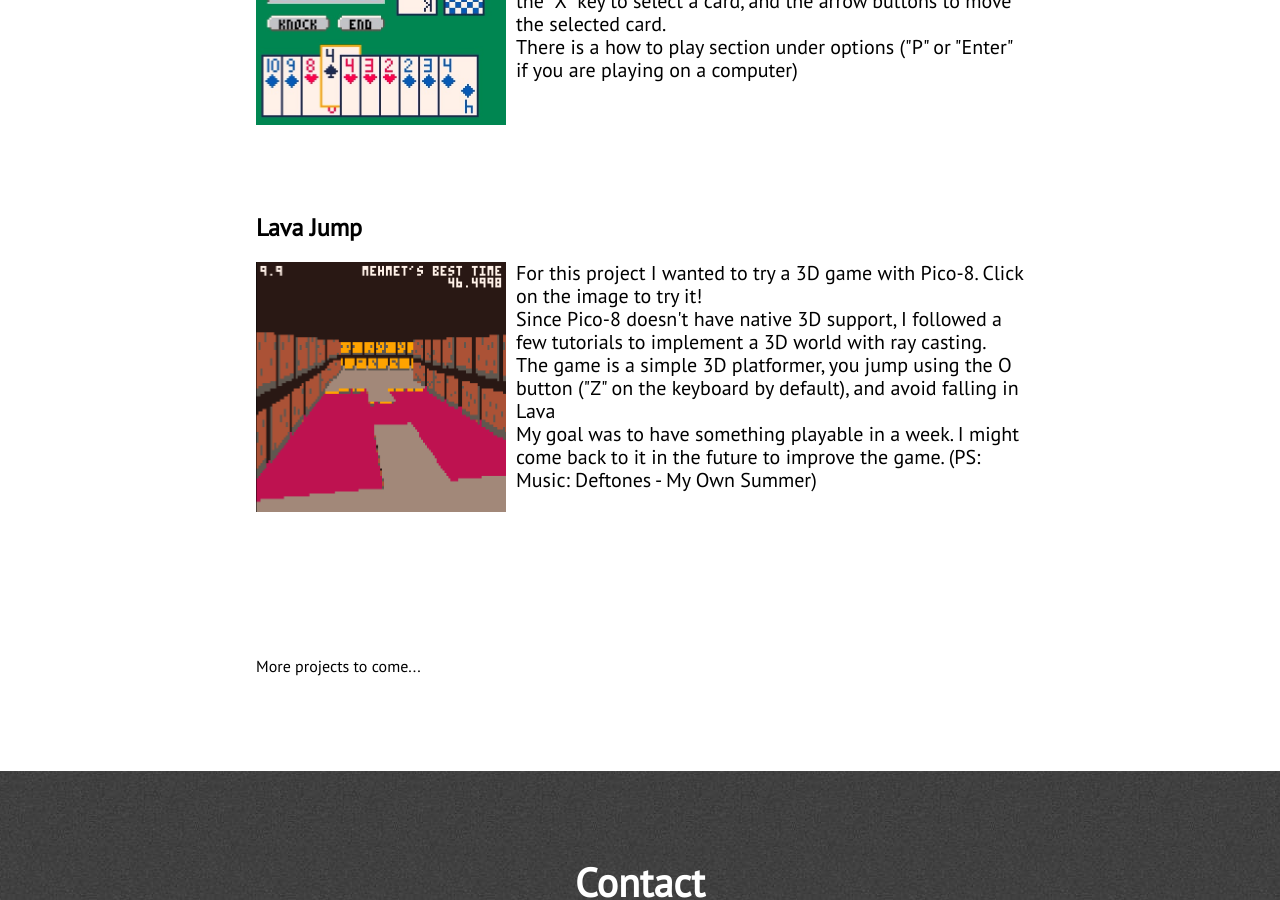
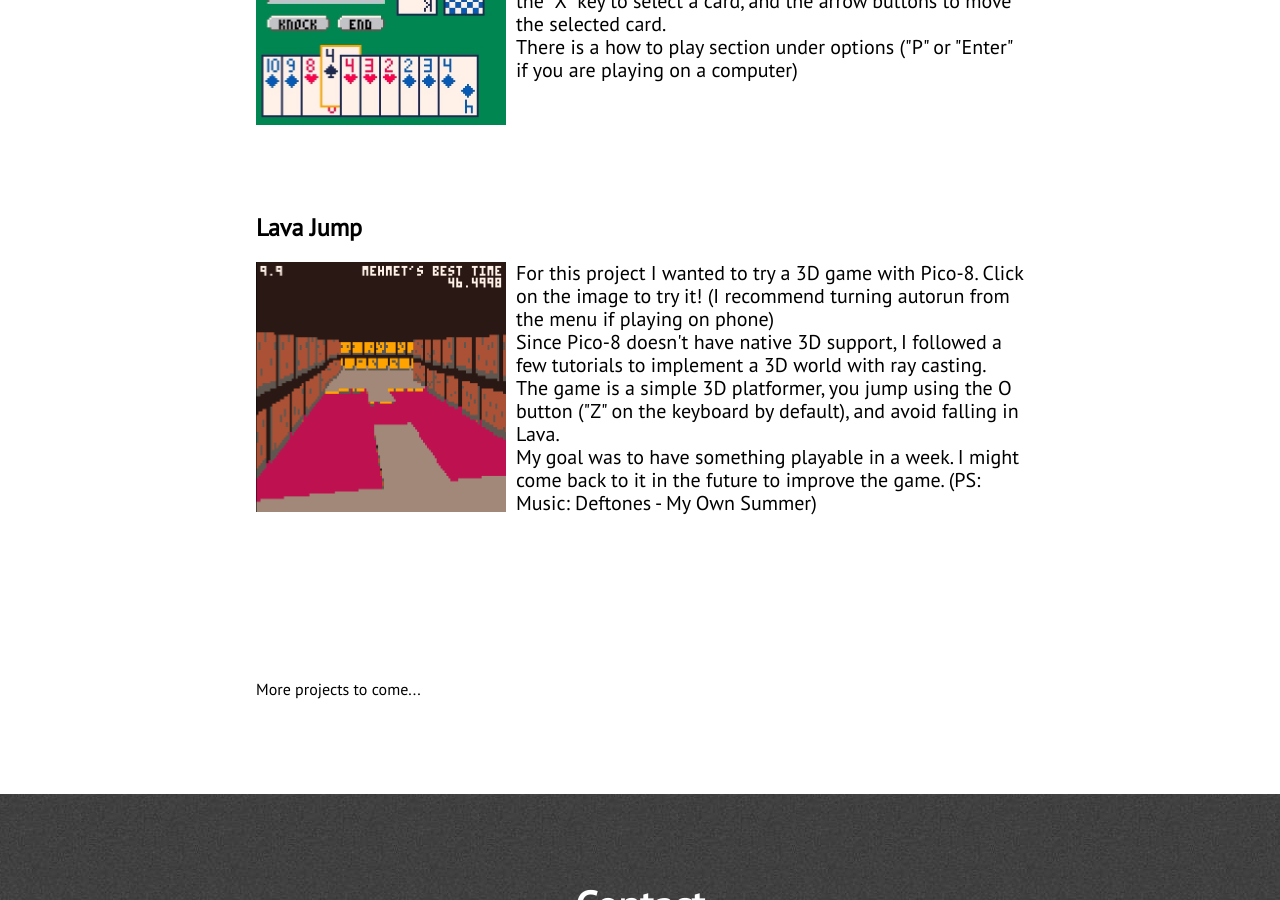
Before and after one commit to mkoseoglu091/mkoseoglu091.github.io, a Jekyll site: the page built from index.html, in a window 1280 px wide and 900 px high, scrolled down 3435 px. Built offline with Jekyll 4.4.1, drawn with Linux system fonts in a browser that asks for light colours; nearby versions of some CDN libraries.

Commit message:
Update projects.html

```diff
--- a/_includes/projects.html
+++ b/_includes/projects.html
@@ -53,7 +53,7 @@
                 <h2>Lava Jump</h2>
                 <a href="LavaJump.html">
                     <img alt="Gin Rummy" src="../assets/images/lavaJump_PS.png" width="250" height="250" style="padding-right: 10px;"></a>
-                <p style="font-size: 20px;">For this project I wanted to try a 3D game with Pico-8. Click on the image to try it!<br>Since Pico-8 doesn't have native 3D support, I followed a few tutorials  to implement a 3D world with ray casting.<br>The game is a simple 3D platformer, you jump using the O button ("Z" on the keyboard by default), and avoid falling in Lava<br>My goal was to have something playable in a week. I might come back to it in the future to improve the game. (PS: Music: Deftones - My Own Summer)</p>
+                <p style="font-size: 20px;">For this project I wanted to try a 3D game with Pico-8. Click on the image to try it! (I recommend turning autorun from the menu if playing on phone)<br>Since Pico-8 doesn't have native 3D support, I followed a few tutorials  to implement a 3D world with ray casting.<br>The game is a simple 3D platformer, you jump using the O button ("Z" on the keyboard by default), and avoid falling in Lava.<br>My goal was to have something playable in a week. I might come back to it in the future to improve the game. (PS: Music: Deftones - My Own Summer)</p>
 
                 <br>
                 <br>
```
